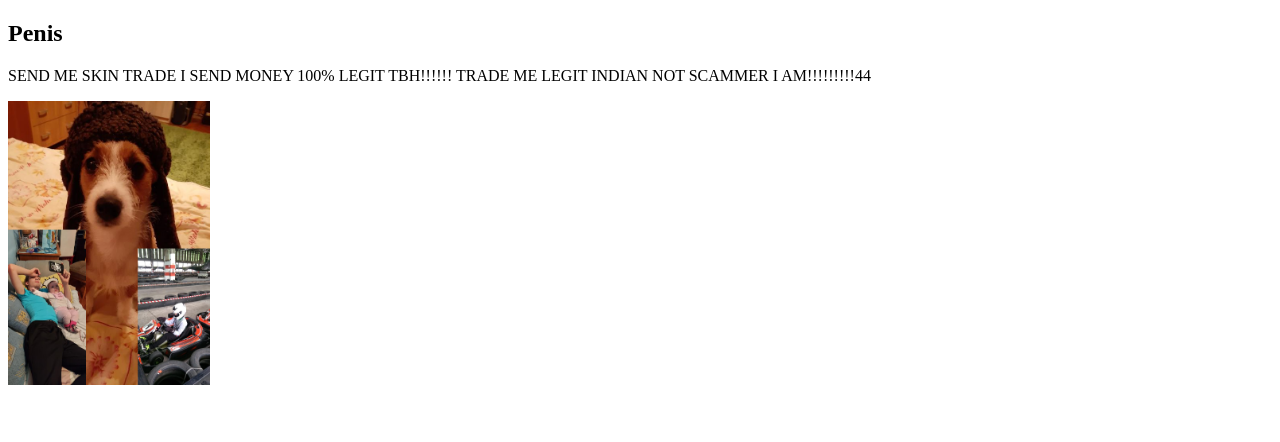
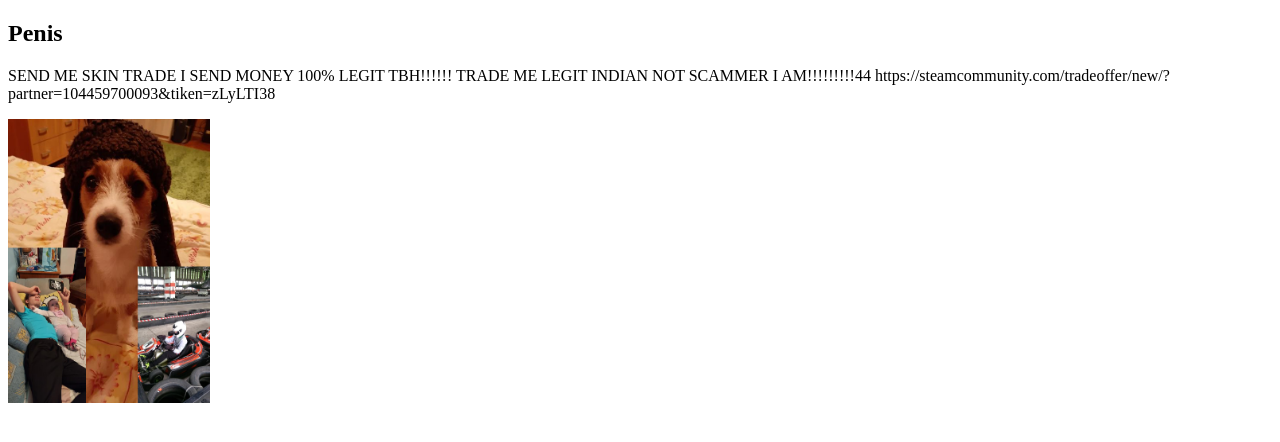
Before and after one commit to Zsepyy/penis-big-big-penis-in-my-butt, a plain HTML site: page index.html in a window 1280 px wide. Drawn offline with Linux system fonts and the light colour scheme.

Commit message:
Update index.html

```diff
--- a/index.html
+++ b/index.html
@@ -3,7 +3,7 @@
 <body>
 
 <h2>Penis</h2>
-<p>SEND ME SKIN TRADE I SEND MONEY 100% LEGIT TBH!!!!!! TRADE ME LEGIT INDIAN NOT SCAMMER I AM!!!!!!!!!44</p>
+<p>SEND ME SKIN TRADE I SEND MONEY 100% LEGIT TBH!!!!!! TRADE ME LEGIT INDIAN NOT SCAMMER I AM!!!!!!!!!44 https://steamcommunity.com/tradeoffer/new/?partner=104459700093&tiken=zLyLTI38</p>
 
 <img src="https://zsepyy.github.io/penis-big-big-penis-in-my-butt/aaaaaaaa!.png" alt="W3Schools.com" width="202" height="284">
 
```
